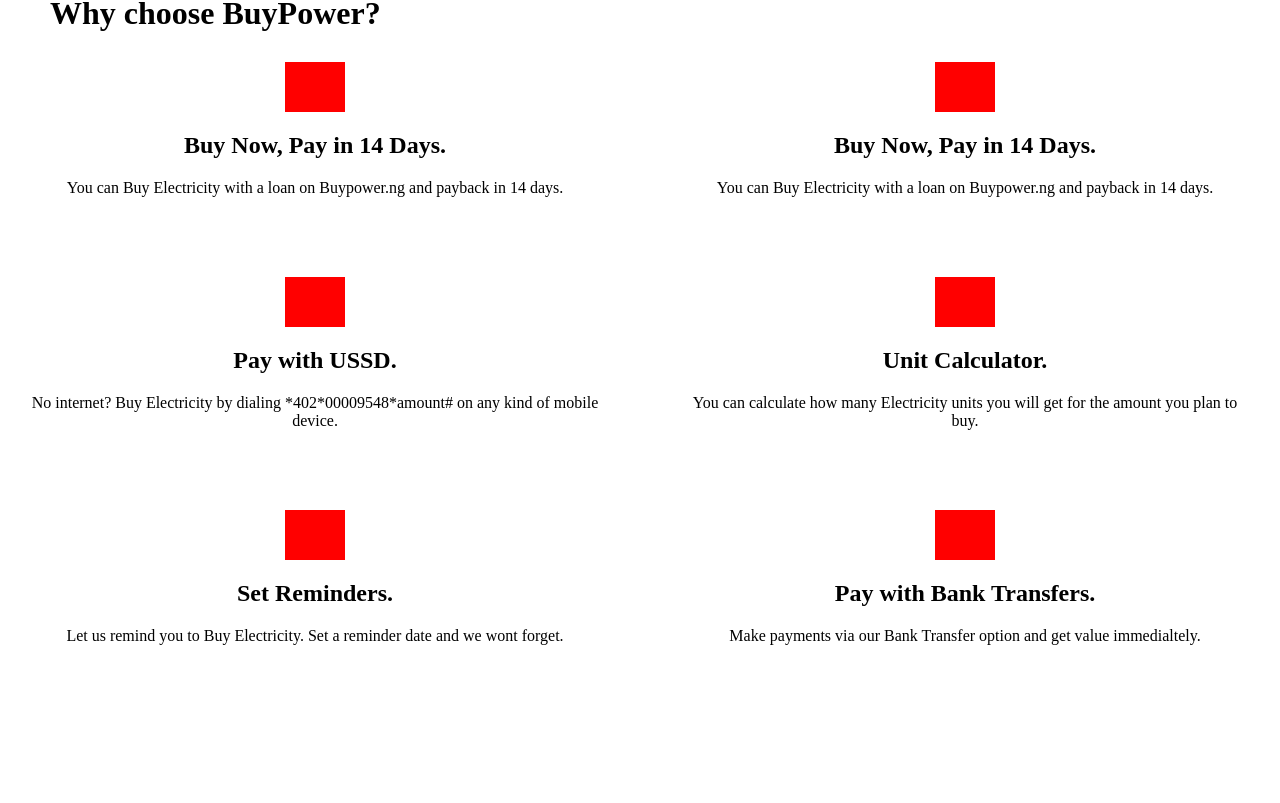
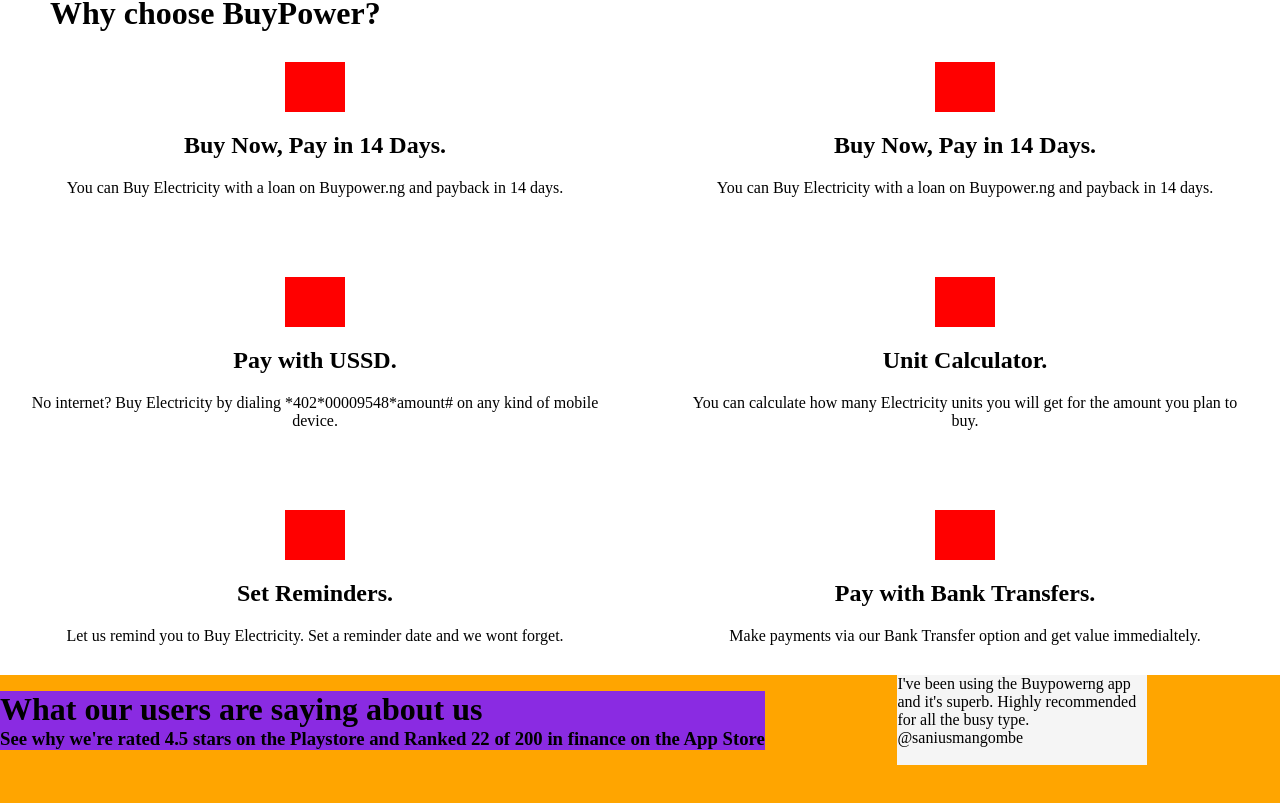
Before and after one commit to anasmak04/BuyPower, a React (Create React App) app in the folder client/: page / in a window 1280 px wide. Shown: the part 535-1338 px from the top of the page. Before the commit the page ends 1210 px from the top, so only its background shows below. Built offline with nearby package versions, Linux system fonts and the light colour scheme.

Commit message:
in prgress

```diff
--- a/client/src/components/Home.css
+++ b/client/src/components/Home.css
@@ -34,6 +34,33 @@
     margin-bottom: 20px;
 }
 
+.para{
+    width: 100%;
+    background-color: orange;
+    height: 220px;
+}
+
+.child-back{
+    background-color: whitesmoke;
+    width: 250px;
+    height: 90px;
+    margin: 0 auto;
+    display: block;
+}
+
+.para-parent{
+    display: flex;
+    justify-content: space-between;
+    align-items: center;
+}
+.cc{
+    background-color: blueviolet;
+}
+.cb{
+    background-color: red;
+    margin: 0 auto;
+    display: block;
+}
 @media screen and (max-width:808px){
     .show-me h1{
         text-align: center;
--- a/client/src/components/Home.js
+++ b/client/src/components/Home.js
@@ -63,9 +63,16 @@
 
             <div className='para'>
                 <div className='para-parent'>
-                    <div></div>
-                    <div></div>
-
+                    <div className='para-child cc'>
+                        <h1>What our users are saying about us</h1>
+                        <h3>See why we're rated 4.5 stars on the Playstore and Ranked 22 of 200 in finance on the App Store</h3>
+                    </div>
+                    <div className='para-child cb'>
+                        <div className='child-back'>
+                            <p>I've been using the Buypowerng app and it's superb. Highly recommended for all the busy type.</p>
+                        <span>@saniusmangombe</span>
+                        </div>
+                    </div>
                 </div>
             </div>
             </div>
```
